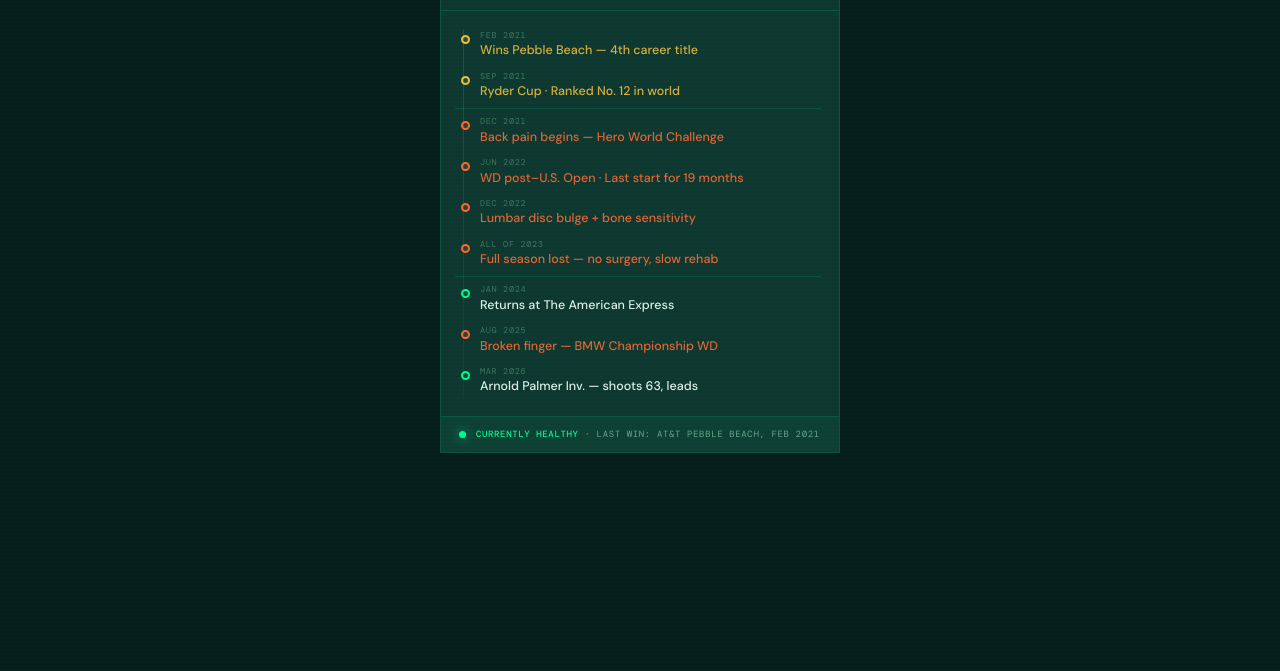
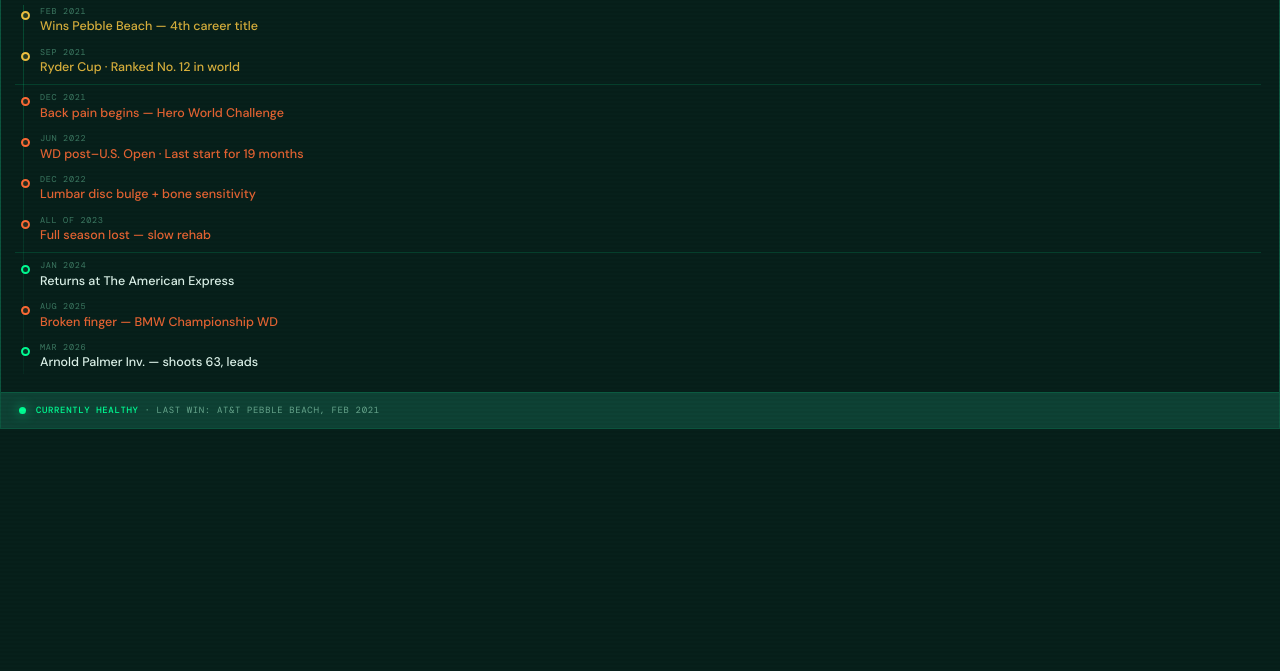
Before and after one commit to jamescolgangolf/berger-injury-history, a plain HTML site: page index.html in a window 1280 px wide. Shown: the part 129-800 px from the top of the page. Drawn offline with nearby package versions, Linux system fonts and the light colour scheme.

Commit message:
Update index.html
fixing iframe issues

```diff
--- a/index.html
+++ b/index.html
@@ -9,25 +9,25 @@
   *, *::before, *::after { box-sizing: border-box; margin: 0; padding: 0; }
 
   :root {
-    --bg:      #07201b;
-    --card:    #0f3a31;
-    --accent:  #00ff94;
-    --warn:    #ff6b35;
-    --gold:    #f0c040;
-    --muted:   #6aaa90;
-    --dim:     #3d7a63;
-    --text:    #dff5ec;
-    --border:  rgba(0,255,148,0.15);
+    --bg:     #07201b;
+    --card:   #0f3a31;
+    --accent: #00ff94;
+    --warn:   #ff6b35;
+    --gold:   #f0c040;
+    --muted:  #6aaa90;
+    --dim:    #3d7a63;
+    --text:   #dff5ec;
+    --border: rgba(0,255,148,0.15);
   }
 
-  body {
+  html, body {
+    margin: 0;
+    padding: 0;
     background: var(--bg);
     font-family: 'DM Sans', sans-serif;
-    display: flex;
-    justify-content: center;
-    align-items: flex-start;
-    min-height: 100vh;
-    padding: 24px 16px;
+    font-size: 15px;
+    width: 100%;
+    overflow-x: hidden;
   }
 
   /* scanline */
@@ -42,12 +42,10 @@
     background: var(--card);
     border: 1px solid var(--border);
     width: 100%;
-    max-width: 400px;
     overflow: hidden;
     position: relative;
   }
 
-  /* top accent bar */
   .card::before {
     content: '';
     display: block;
@@ -55,7 +53,6 @@
     background: linear-gradient(90deg, var(--accent), var(--warn) 60%, transparent);
   }
 
-  /* header */
   .hd {
     padding: 16px 18px 14px;
     border-bottom: 1px solid var(--border);
@@ -63,7 +60,9 @@
     align-items: flex-end;
     justify-content: space-between;
     gap: 12px;
+    background: var(--bg);
   }
+
   .hd-name {
     font-family: 'Bebas Neue', sans-serif;
     font-size: 36px;
@@ -71,6 +70,7 @@
     color: var(--text);
   }
   .hd-name span { color: var(--accent); }
+
   .hd-sub {
     font-family: 'DM Mono', monospace;
     font-size: 8.5px;
@@ -79,13 +79,15 @@
     text-transform: uppercase;
     margin-top: 5px;
   }
-  .hd-stats {
+
+  .hd-pills {
     display: flex;
     flex-direction: column;
     align-items: flex-end;
     gap: 4px;
     flex-shrink: 0;
   }
+
   .pill {
     font-family: 'DM Mono', monospace;
     font-size: 8.5px;
@@ -94,27 +96,27 @@
     padding: 3px 8px;
     border: 1px solid;
     white-space: nowrap;
+    line-height: 1.4;
   }
   .pill-gold  { color: var(--gold);   border-color: var(--gold);   background: rgba(240,192,64,0.1); }
   .pill-warn  { color: var(--warn);   border-color: var(--warn);   background: rgba(255,107,53,0.1); }
   .pill-green { color: var(--accent); border-color: var(--accent); background: rgba(0,255,148,0.08); }
 
-  /* spine + events */
   .events {
     padding: 14px 18px 14px 14px;
     position: relative;
     display: flex;
     flex-direction: column;
-    gap: 0;
+    background: var(--bg);
   }
 
-  /* vertical line */
   .events::before {
     content: '';
     position: absolute;
     left: 22px; top: 18px; bottom: 18px;
     width: 1px;
     background: linear-gradient(180deg, rgba(0,255,148,0.2), rgba(0,255,148,0.05));
+    pointer-events: none;
   }
 
   .ev {
@@ -122,32 +124,30 @@
     gap: 10px;
     align-items: flex-start;
     padding: 7px 6px;
-    position: relative;
     cursor: default;
     border-radius: 2px;
     transition: background 0.2s ease;
+    position: relative;
   }
   .ev:hover { background: rgba(0,255,148,0.05); }
-  .ev:hover .dot.r { box-shadow: 0 0 8px rgba(0,255,148,0.7); }
-  .ev:hover .dot.w { box-shadow: 0 0 8px rgba(240,192,64,0.7); }
-  .ev:hover .dot.i { box-shadow: 0 0 8px rgba(255,107,53,0.7); }
-  .ev:hover .ev-date { color: var(--muted); }
+  .ev:hover .dot-r { box-shadow: 0 0 8px rgba(0,255,148,0.7); }
+  .ev:hover .dot-w { box-shadow: 0 0 8px rgba(240,192,64,0.7); }
+  .ev:hover .dot-i { box-shadow: 0 0 8px rgba(255,107,53,0.7); }
+  .ev:hover .ev-date  { color: var(--muted); }
   .ev:hover .ev-title { filter: brightness(1.15); }
 
   .dot {
     width: 9px; height: 9px;
     border-radius: 50%;
-    border: 2px solid var(--accent);
-    background: var(--bg);
     flex-shrink: 0;
     margin-top: 3px;
     z-index: 1;
     position: relative;
     transition: box-shadow 0.2s ease;
   }
-  .dot.w { border-color: var(--gold);   background: rgba(240,192,64,0.15); }
-  .dot.i { border-color: var(--warn);   background: rgba(255,107,53,0.15); }
-  .dot.r { border-color: var(--accent); background: rgba(0,255,148,0.1); }
+  .dot-w { border: 2px solid var(--gold);   background: rgba(240,192,64,0.15); }
+  .dot-i { border: 2px solid var(--warn);   background: rgba(255,107,53,0.15); }
+  .dot-r { border: 2px solid var(--accent); background: rgba(0,255,148,0.1); }
 
   .ev-text { flex: 1; min-width: 0; }
 
@@ -159,6 +159,7 @@
     text-transform: uppercase;
     line-height: 1;
     margin-bottom: 2px;
+    transition: color 0.2s;
   }
 
   .ev-title {
@@ -166,18 +167,17 @@
     font-weight: 500;
     color: var(--text);
     line-height: 1.3;
+    transition: filter 0.2s;
   }
-  .ev-title.warn { color: rgba(255,107,53,0.9); }
-  .ev-title.gold { color: rgba(240,192,64,0.9); }
+  .warn { color: rgba(255,107,53,0.9); }
+  .gold { color: rgba(240,192,64,0.9); }
 
-  /* separator */
   .sep {
     height: 1px;
     background: var(--border);
     margin: 2px 0;
   }
 
-  /* status footer */
   .footer {
     border-top: 1px solid var(--border);
     padding: 11px 18px;
@@ -186,6 +186,7 @@
     gap: 10px;
     background: rgba(0,255,148,0.04);
   }
+
   .pulse {
     width: 7px; height: 7px;
     border-radius: 50%;
@@ -197,6 +198,7 @@
     0%,100% { box-shadow: 0 0 4px rgba(0,255,148,0.3); }
     50%      { box-shadow: 0 0 12px rgba(0,255,148,0.7); }
   }
+
   .footer-text {
     font-family: 'DM Mono', monospace;
     font-size: 9px;
@@ -205,20 +207,18 @@
     text-transform: uppercase;
     line-height: 1.5;
   }
-  .footer-text strong {
-    color: var(--accent);
-    font-weight: 500;
-  }
+  .footer-text strong { color: var(--accent); font-weight: 500; }
 </style>
 </head>
 <body>
+
 <div class="card">
   <div class="hd">
     <div>
       <div class="hd-name">Daniel<br><span>Berger</span></div>
       <div class="hd-sub">PGA Tour · Injury Record</div>
     </div>
-    <div class="hd-stats">
+    <div class="hd-pills">
       <span class="pill pill-gold">4 Tour Wins</span>
       <span class="pill pill-warn">~27 Mo. Lost</span>
       <span class="pill pill-green">Active · 2026</span>
@@ -226,8 +226,9 @@
   </div>
 
   <div class="events">
+
     <div class="ev">
-      <div class="dot w"></div>
+      <div class="dot dot-w"></div>
       <div class="ev-text">
         <div class="ev-date">Feb 2021</div>
         <div class="ev-title gold">Wins Pebble Beach — 4th career title</div>
@@ -235,7 +236,7 @@
     </div>
 
     <div class="ev">
-      <div class="dot w"></div>
+      <div class="dot dot-w"></div>
       <div class="ev-text">
         <div class="ev-date">Sep 2021</div>
         <div class="ev-title gold">Ryder Cup · Ranked No. 12 in world</div>
@@ -245,7 +246,7 @@
     <div class="sep"></div>
 
     <div class="ev">
-      <div class="dot i"></div>
+      <div class="dot dot-i"></div>
       <div class="ev-text">
         <div class="ev-date">Dec 2021</div>
         <div class="ev-title warn">Back pain begins — Hero World Challenge</div>
@@ -253,7 +254,7 @@
     </div>
 
     <div class="ev">
-      <div class="dot i"></div>
+      <div class="dot dot-i"></div>
       <div class="ev-text">
         <div class="ev-date">Jun 2022</div>
         <div class="ev-title warn">WD post–U.S. Open · Last start for 19 months</div>
@@ -261,7 +262,7 @@
     </div>
 
     <div class="ev">
-      <div class="dot i"></div>
+      <div class="dot dot-i"></div>
       <div class="ev-text">
         <div class="ev-date">Dec 2022</div>
         <div class="ev-title warn">Lumbar disc bulge + bone sensitivity</div>
@@ -269,17 +270,17 @@
     </div>
 
     <div class="ev">
-      <div class="dot i"></div>
+      <div class="dot dot-i"></div>
       <div class="ev-text">
         <div class="ev-date">All of 2023</div>
-        <div class="ev-title warn">Full season lost — no surgery, slow rehab</div>
+        <div class="ev-title warn">Full season lost — slow rehab</div>
       </div>
     </div>
 
     <div class="sep"></div>
 
     <div class="ev">
-      <div class="dot r"></div>
+      <div class="dot dot-r"></div>
       <div class="ev-text">
         <div class="ev-date">Jan 2024</div>
         <div class="ev-title">Returns at The American Express</div>
@@ -287,7 +288,7 @@
     </div>
 
     <div class="ev">
-      <div class="dot i"></div>
+      <div class="dot dot-i"></div>
       <div class="ev-text">
         <div class="ev-date">Aug 2025</div>
         <div class="ev-title warn">Broken finger — BMW Championship WD</div>
@@ -295,12 +296,13 @@
     </div>
 
     <div class="ev">
-      <div class="dot r"></div>
+      <div class="dot dot-r"></div>
       <div class="ev-text">
         <div class="ev-date">Mar 2026</div>
         <div class="ev-title">Arnold Palmer Inv. — shoots 63, leads</div>
       </div>
     </div>
+
   </div>
 
   <div class="footer">
@@ -310,5 +312,16 @@
     </div>
   </div>
 </div>
+
+<script>
+  // Tells the parent page how tall to make the iframe
+  function sendHeight() {
+    window.parent.postMessage({ iframeHeight: document.body.scrollHeight }, '*');
+  }
+  window.addEventListener('load', sendHeight);
+  window.addEventListener('resize', sendHeight);
+  new ResizeObserver(sendHeight).observe(document.body);
+</script>
+
 </body>
 </html>
```
